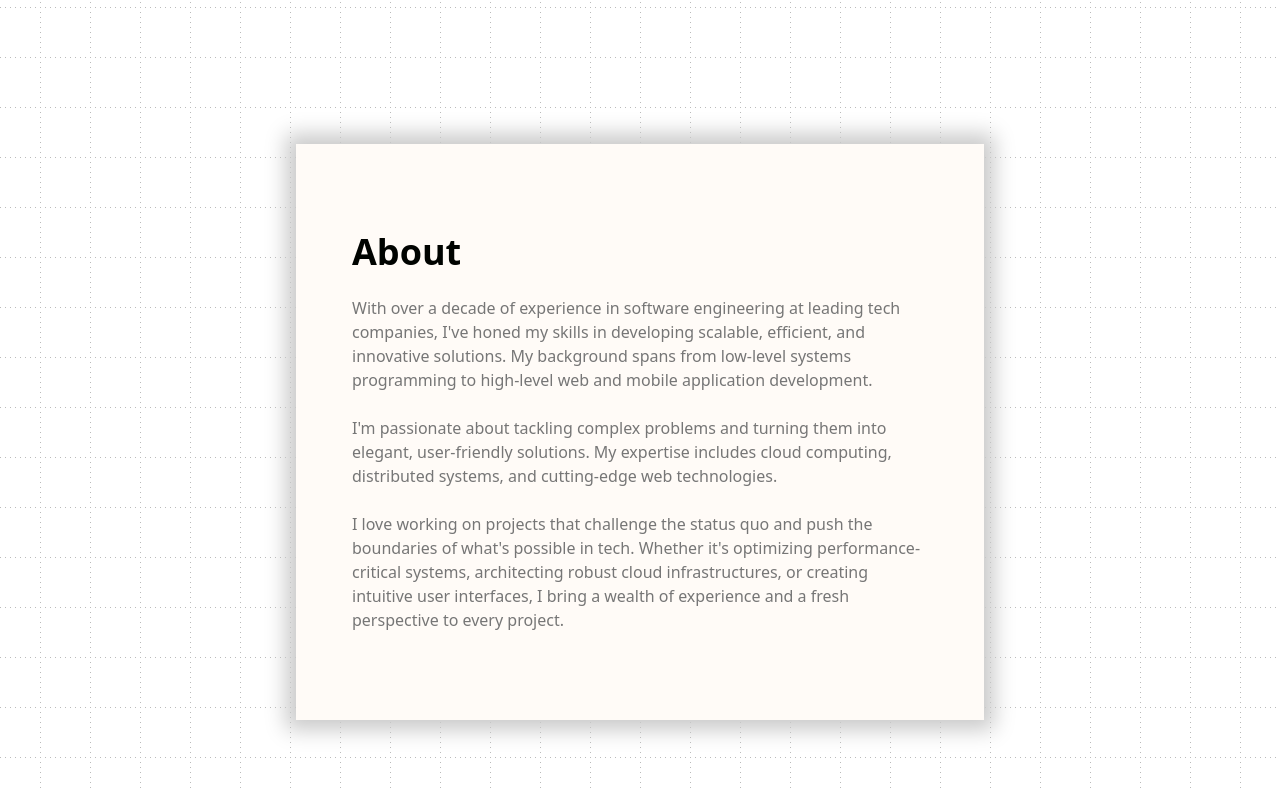
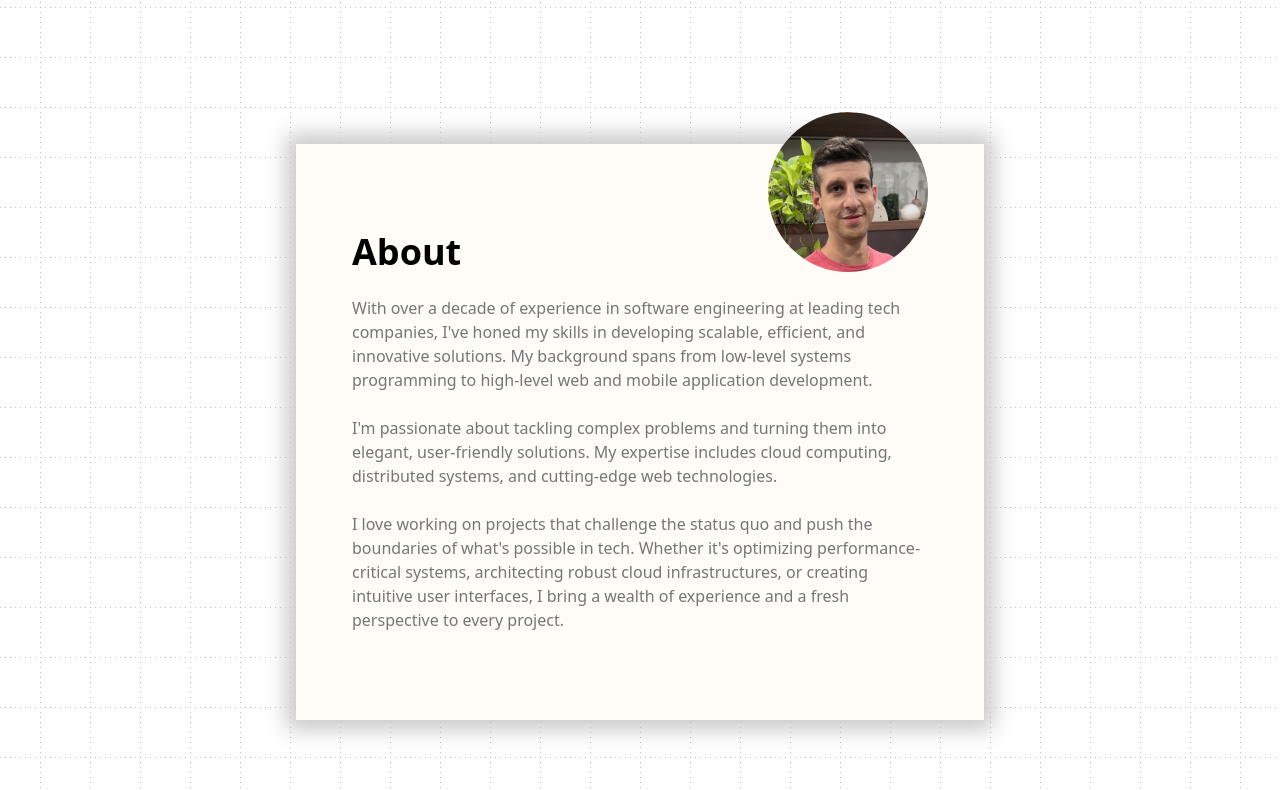
Before and after one commit to agarcher/adamarcher.ca, a React (Vite) app: page / in a window 1280 px wide. Shown: the part 768-1558 px from the top of the page. Built offline with nearby package versions, Linux system fonts and the light colour scheme.

Commit message:
add my face

```diff
--- a/src/components/About.tsx
+++ b/src/components/About.tsx
@@ -1,9 +1,14 @@
 export default function About() {
   return (
-    <div className="bg-muted py-16 px-4 sm:px-6 lg:px-8">
+    <div className="bg-muted py-16 px-4 sm:px-6 lg:px-8 relative">
       <div className="mx-auto">
-        <h2 className="text-3xl font-extrabold text-foreground sm:text-4xl">
+        <h2 className="text-3xl font-extrabold text-foreground sm:text-4xl relative">
           About
+          <img
+            src="/headshot.jpg"
+            alt="Adam Archer"
+            className="xs:w-40 xs:h-40 w-32 h-32 rounded-full absolute top-0 right-0 transform -translate-y-3/4 border-1 border-accent-subtle"
+          />
         </h2>
         <div className="mt-6 text-muted-foreground space-y-6">
           <p>
```
Also changed, not shown: public/headshot.jpg (added).
